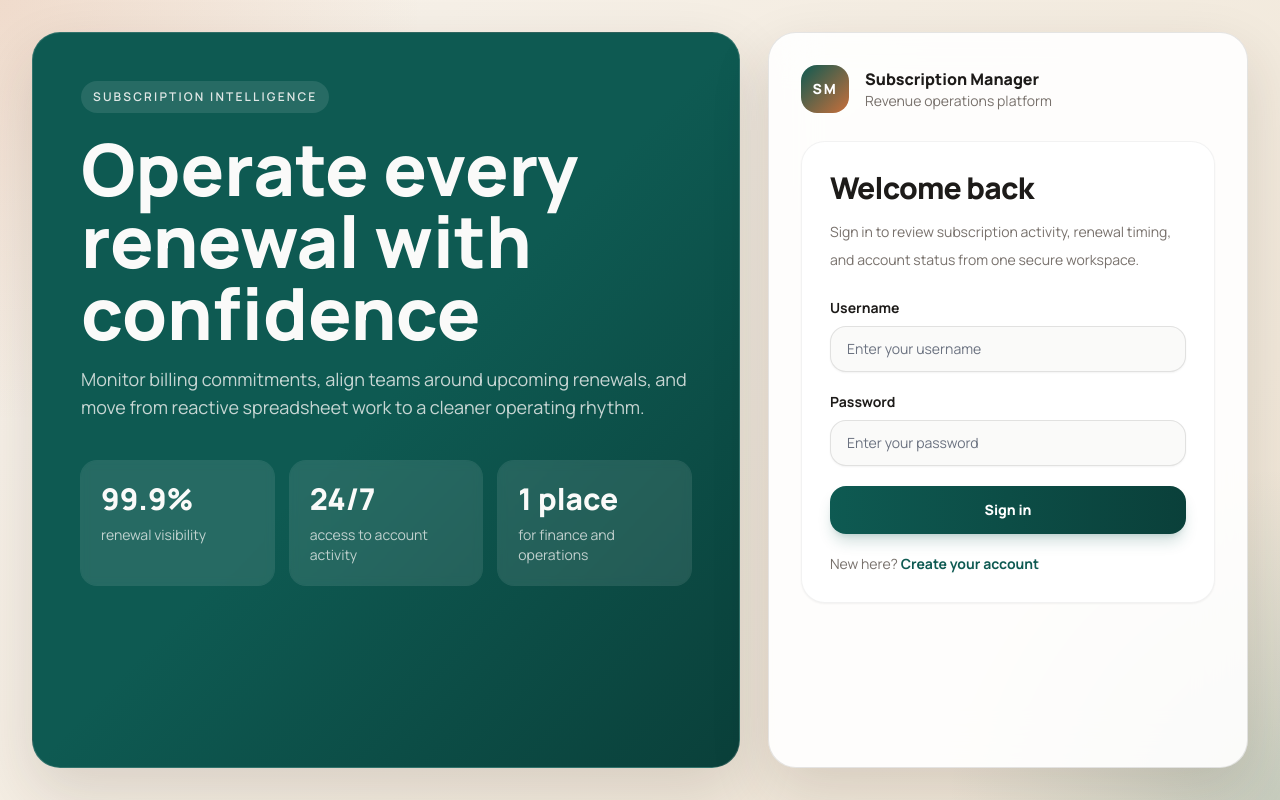
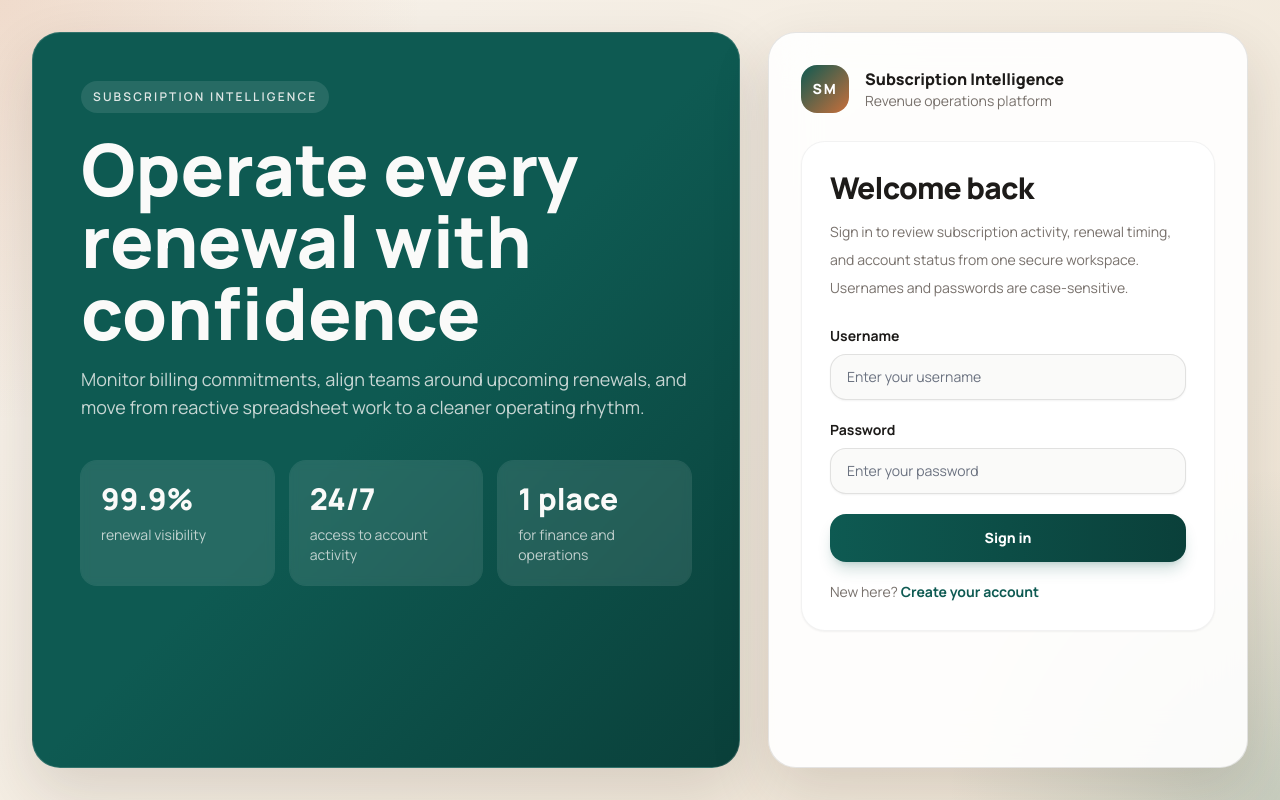
Before and after one commit to raymansarowa976/Subscription-Intelligence, a Django app: page /accounts/login/ in a window 1280 px wide. Run offline with Django 5.2, Linux system fonts and the light colour scheme; some libraries are stand-ins or nearby versions.

Commit message:
Changed name from subscription manager to subscription intelligence

```diff
--- a/templates/base.html
+++ b/templates/base.html
@@ -4,7 +4,7 @@
 <head>
     <meta charset="UTF-8">
     <meta name="viewport" content="width=device-width, initial-scale=1.0">
-    <title>{% block title %}Subscription Manager{% endblock %}</title>
+    <title>{% block title %}Subscription Intelligence{% endblock %}</title>
     <script src="https://cdn.tailwindcss.com?plugins=forms,typography"></script>
     <script>
         tailwind.config = {
--- a/templates/registration/activation_invalid.html
+++ b/templates/registration/activation_invalid.html
@@ -1,6 +1,6 @@
 {% extends "registration/auth_base.html" %}
 
-{% block title %}Invalid Activation Link | Subscription Manager{% endblock %}
+{% block title %}Invalid Activation Link | Subscription Intelligence{% endblock %}
 {% block hero_title %}This verification link can't be used{% endblock %}
 {% block hero_copy %}Activation links can expire or break if they're copied incorrectly. Request a fresh email and try again from the latest message in your inbox.{% endblock %}
 
--- a/templates/registration/auth_base.html
+++ b/templates/registration/auth_base.html
@@ -29,7 +29,7 @@
         <div class="mb-7 flex items-center gap-4">
             <span class="grid h-12 w-12 place-items-center rounded-2xl bg-gradient-to-br from-pine to-clay text-sm font-extrabold tracking-[0.12em] text-white">SM</span>
             <div>
-                <p class="m-0 text-base font-extrabold text-ink">Subscription Manager</p>
+                <p class="m-0 text-base font-extrabold text-ink">Subscription Intelligence</p>
                 <p class="m-0 text-sm text-stone-500">Revenue operations platform</p>
             </div>
         </div>
--- a/templates/registration/login.html
+++ b/templates/registration/login.html
@@ -1,13 +1,13 @@
 {% extends "registration/auth_base.html" %}
 
-{% block title %}Login | Subscription Manager{% endblock %}
+{% block title %}Login | Subscription Intelligence{% endblock %}
 {% block hero_title %}Operate every renewal with confidence{% endblock %}
 {% block hero_copy %}Monitor billing commitments, align teams around upcoming renewals, and move from reactive spreadsheet work to a cleaner operating rhythm.{% endblock %}
 
 {% block panel_content %}
 <div class="rounded-3xl border border-black/5 bg-white p-7 shadow-sm">
     <h2 class="text-3xl font-extrabold tracking-tight text-ink">Welcome back</h2>
-    <p class="mt-3 text-sm leading-7 text-stone-500">Sign in to review subscription activity, renewal timing, and account status from one secure workspace.</p>
+    <p class="mt-3 text-sm leading-7 text-stone-500">Sign in to review subscription activity, renewal timing, and account status from one secure workspace. Usernames and passwords are case-sensitive.</p>
 
     {% if form.non_field_errors %}
     <div class="mt-5 rounded-xl bg-rose-50 px-4 py-3 text-sm font-semibold text-rose-800 ring-1 ring-rose-100">{{ form.non_field_errors|join:", " }}</div>
--- a/templates/subscriptions/dashboard.html
+++ b/templates/subscriptions/dashboard.html
@@ -1,6 +1,6 @@
 {% extends "base.html" %}
 
-{% block title %}Dashboard | Subscription Manager{% endblock %}
+{% block title %}Dashboard | Subscription Intelligence{% endblock %}
 {% block body_class %}bg-[radial-gradient(circle_at_top_left,rgba(201,111,59,0.18),transparent_28%),radial-gradient(circle_at_bottom_right,rgba(14,90,82,0.18),transparent_22%),linear-gradient(135deg,#f8f3ec_0%,#efe5d5_100%)]{% endblock %}
 
 {% block content %}
```
